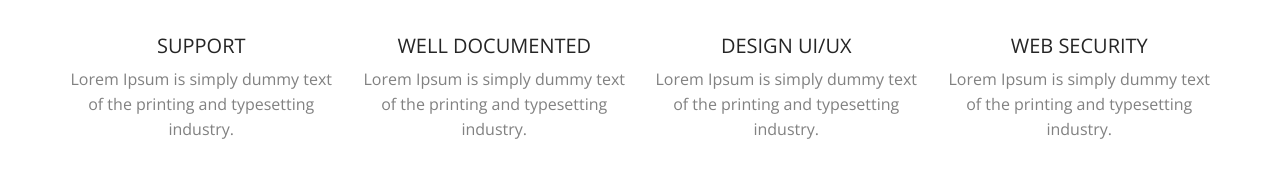
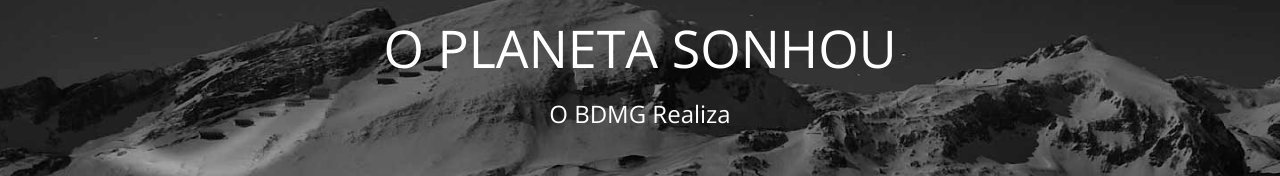
Before and after one commit to lumenlabs-hackathon-bdmg/hotsite, a plain HTML site: page public_html/index.html in a window 1280 px wide. Shown: the part 315-491 px from the top of the page. Drawn offline with nearby package versions, Linux system fonts and the light colour scheme; some packages are replaced by stand-ins of ours.

Commit message:
Slider 1 commit improv
slider 1

```diff
--- a/public_html/index.html
+++ b/public_html/index.html
@@ -96,6 +96,36 @@
 
 		<main class="site-content" role="main">
 
+
+			 <!--
+        Home Slider
+        ==================================== -->
+
+		<section id="home-slider">
+            <div id="slider" class="sl-slider-wrapper">
+
+				<div class="sl-slider">
+
+					<div class="sl-slide" data-orientation="horizontal" data-slice1-rotation="-25" data-slice2-rotation="-25" data-slice1-scale="2" data-slice2-scale="2">
+
+						<div class="bg-img bg-img-1"></div>
+
+						<div class="slide-caption">
+                            <div class="caption-content">
+                                <h2 class="animated fadeInDown">O Planeta sonhou</h2>
+                                <span class="animated fadeInDown">O BDMG Realiza</span>
+
+                            </div>
+                        </div>
+
+					</div>
+
+
+
+				</div>
+
+			</div><!-- /slider-wrapper -->
+		</section>
 
 
 		<!-- Service section -->
```
